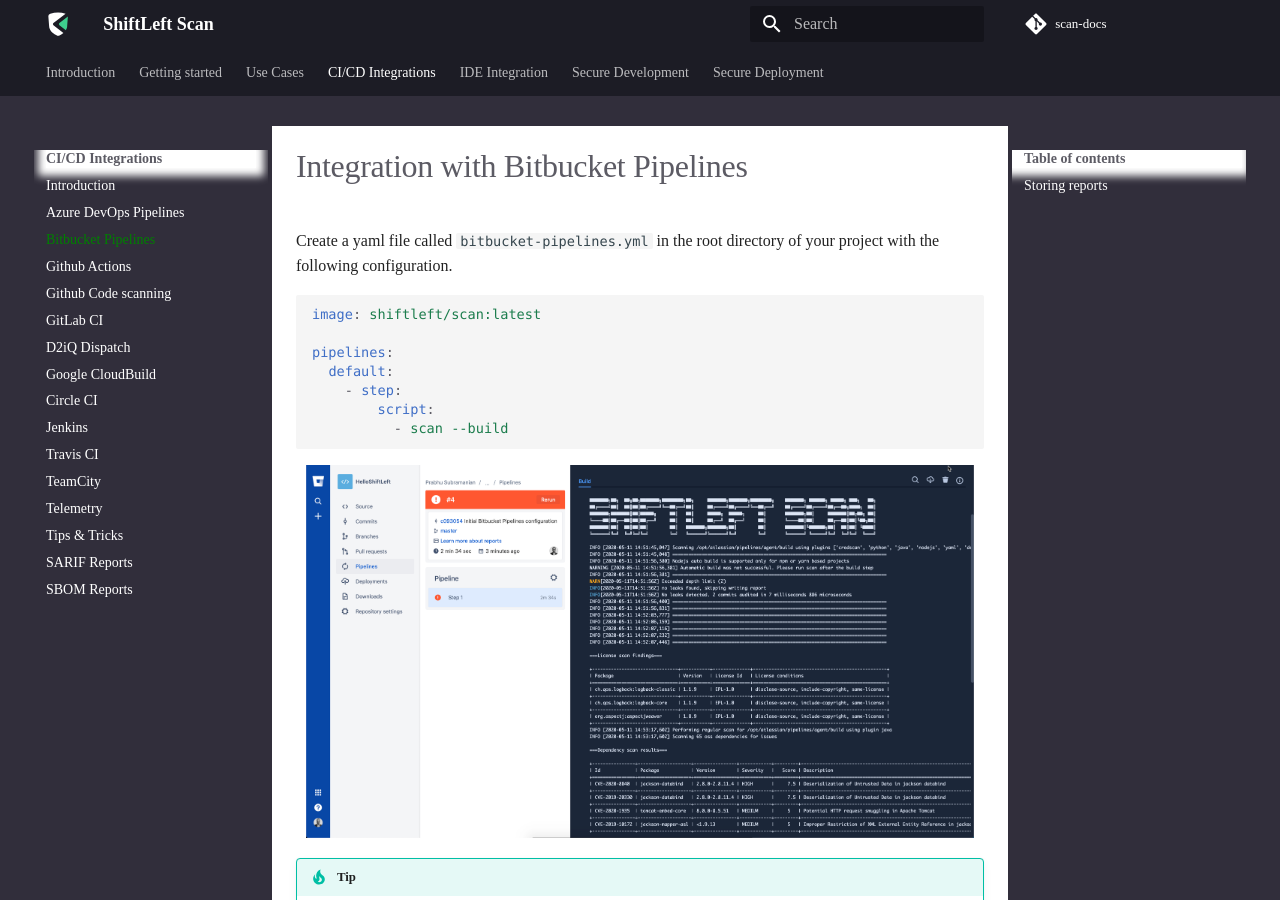
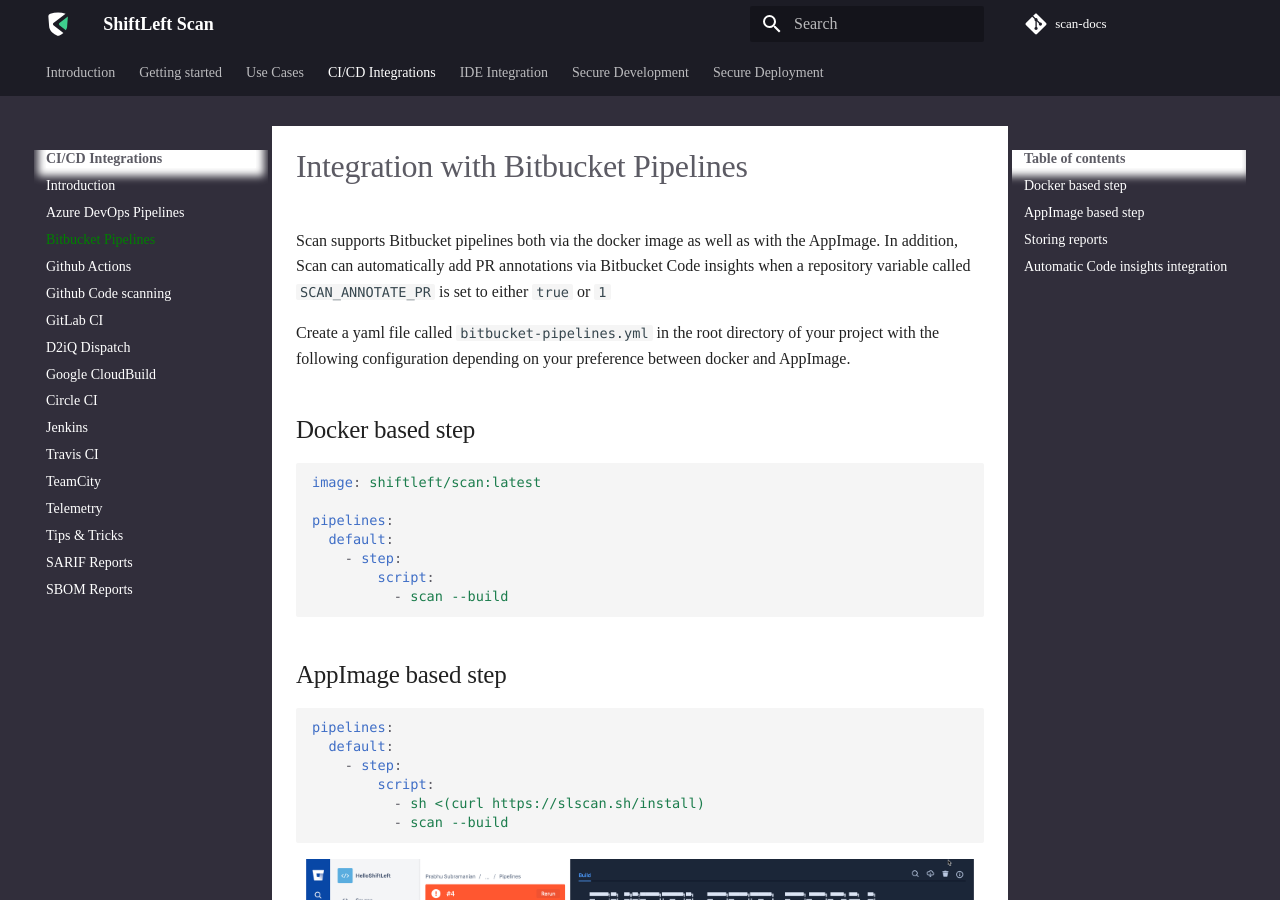
Before and after one commit to ShiftLeftSecurity/scan-docs, an MkDocs documentation site: the page built from docs/integrations/bitbucket.md, in a window 1280 px wide and 900 px high. Built offline with MkDocs 1.6.1 and Material for MkDocs 9.7.7, drawn with Linux system fonts in a browser that asks for light colours; some web fonts are replaced; comment, search, counter and statistics services are not loaded; some of the changed text lies outside the part shown.

Commit message:
Update bitbucket (#52)

````diff
--- a/docs/integrations/bitbucket.md
+++ b/docs/integrations/bitbucket.md
@@ -1,6 +1,10 @@
 # Integration with Bitbucket Pipelines
 
-Create a yaml file called `bitbucket-pipelines.yml` in the root directory of your project with the following configuration.
+Scan supports Bitbucket pipelines both via the docker image as well as with the AppImage. In addition, Scan can automatically add PR annotations via Bitbucket Code insights when a repository variable called `SCAN_ANNOTATE_PR` is set to either `true` or `1`
+
+Create a yaml file called `bitbucket-pipelines.yml` in the root directory of your project with the following configuration depending on your preference between docker and AppImage.
+
+## Docker based step
 
 ```yaml
 image: shiftleft/scan:latest
@@ -9,6 +13,17 @@
   default:
     - step:
         script:
+          - scan --build
+```
+
+## AppImage based step
+
+```yaml
+pipelines:
+  default:
+    - step:
+        script:
+          - sh <(curl https://slscan.sh/install)
           - scan --build
 ```
 
@@ -53,3 +68,13 @@
 ```
 
 Follow this [link](https://bitbucket.org/prabhusl/helloshiftleft/src/master/bitbucket-pipelines.yml) for a full working pipeline.
+
+## Automatic Code insights integration
+
+By setting the Repository variable `SCAN_ANNOTATE_PR` to `true`, scan can automatically add the findings as Code insights. No further setup or pipe is necessary. Below are some example screenshots:
+
+Scan report would show up in the right sidebar.
+![PR with Scan Report](img/scan-bb-pr.png)
+
+Selecting the report would present the insights view. The source code link can be clicked to see the problematic lines.
+![Code insights](img/scan-bb-insights.png)
````
Also changed, not shown: docs/getting-started/README.md (+2 -1 lines), docs/integrations/img/scan-bb-insights.png (added), docs/integrations/img/scan-bb-pr.png (added).
